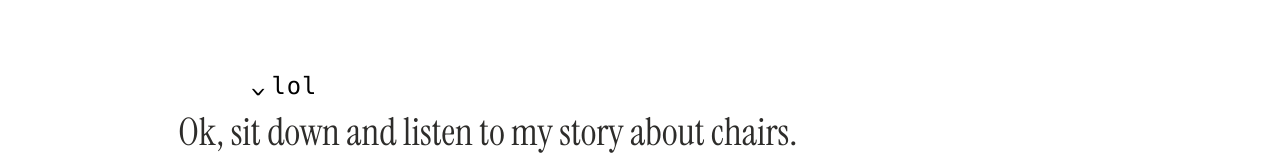
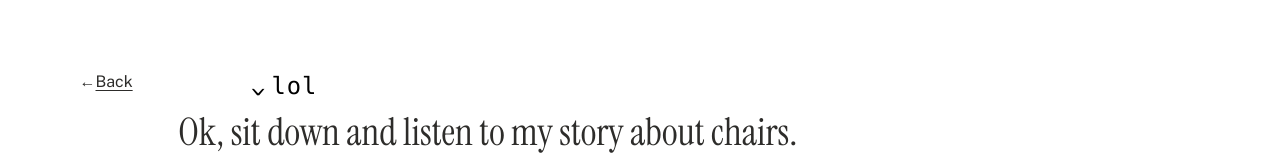
Before and after one commit to clairebearmcg/Portfolio, a Next.js app: page /why-i-design in a window 1280 px wide. Shown: the part 191-351 px from the top of the page. Built offline with nearby package versions, Linux system fonts and the light colour scheme; a web font is replaced by a local one.

Commit message:
Add a Back link to the Why I design page
Styled and placed like the About me links (underlined label, arrow,
left column at the top); returns to /me.

Co-Authored-By: Claude Opus 5.5 <noreply@anthropic.com>

```diff
--- a/components/WhyIDesign/WhyIDesign.module.css
+++ b/components/WhyIDesign/WhyIDesign.module.css
@@ -1,5 +1,6 @@
 /* Spacing follows the Figma frame "Why I design- FINAL" (24510:2834) */
 .page {
+  position: relative;
   padding: rem(276px) 0 rem(363px);
   color: var(--color-primary);
 
@@ -7,6 +8,38 @@
     padding-top: rem(120px);
     padding-bottom: rem(160px);
   }
+}
+
+/* Back link sits in the left margin like the About me links (x130, y275); above the story on small screens */
+.backBar {
+  position: absolute;
+  top: rem(275px);
+  right: 0;
+  left: 0;
+  max-width: rem(1180px);
+  margin: 0 auto;
+  padding: 0 rem(16px);
+  box-sizing: content-box;
+  pointer-events: none;
+
+  @media (max-width: $mantine-breakpoint-md) {
+    position: static;
+    margin-bottom: rem(40px);
+  }
+}
+
+.back {
+  color: var(--color-primary);
+  font-family: var(--font-public), sans-serif;
+  font-size: 16px;
+  line-height: normal;
+  text-decoration: none;
+  pointer-events: auto;
+}
+
+.backText {
+  text-decoration: underline;
+  text-underline-offset: 3px;
 }
 
 .container {
--- a/components/WhyIDesign/WhyIDesign.tsx
+++ b/components/WhyIDesign/WhyIDesign.tsx
@@ -1,3 +1,4 @@
+import Link from 'next/link';
 import classes from './WhyIDesign.module.css';
 
 const STORY = [
@@ -13,6 +14,12 @@ const STORY = [
 export function WhyIDesign() {
   return (
     <article className={classes.page}>
+      {/* Same style and spot as the links on the About me page */}
+      <div className={classes.backBar}>
+        <Link className={classes.back} href="/me">
+          ←<span className={classes.backText}>Back</span>
+        </Link>
+      </div>
       <div className={classes.container}>
         <header className={classes.titleGroup}>
           <h1 className={classes.title}>Ok, sit down and listen to my story about chairs.</h1>
```
